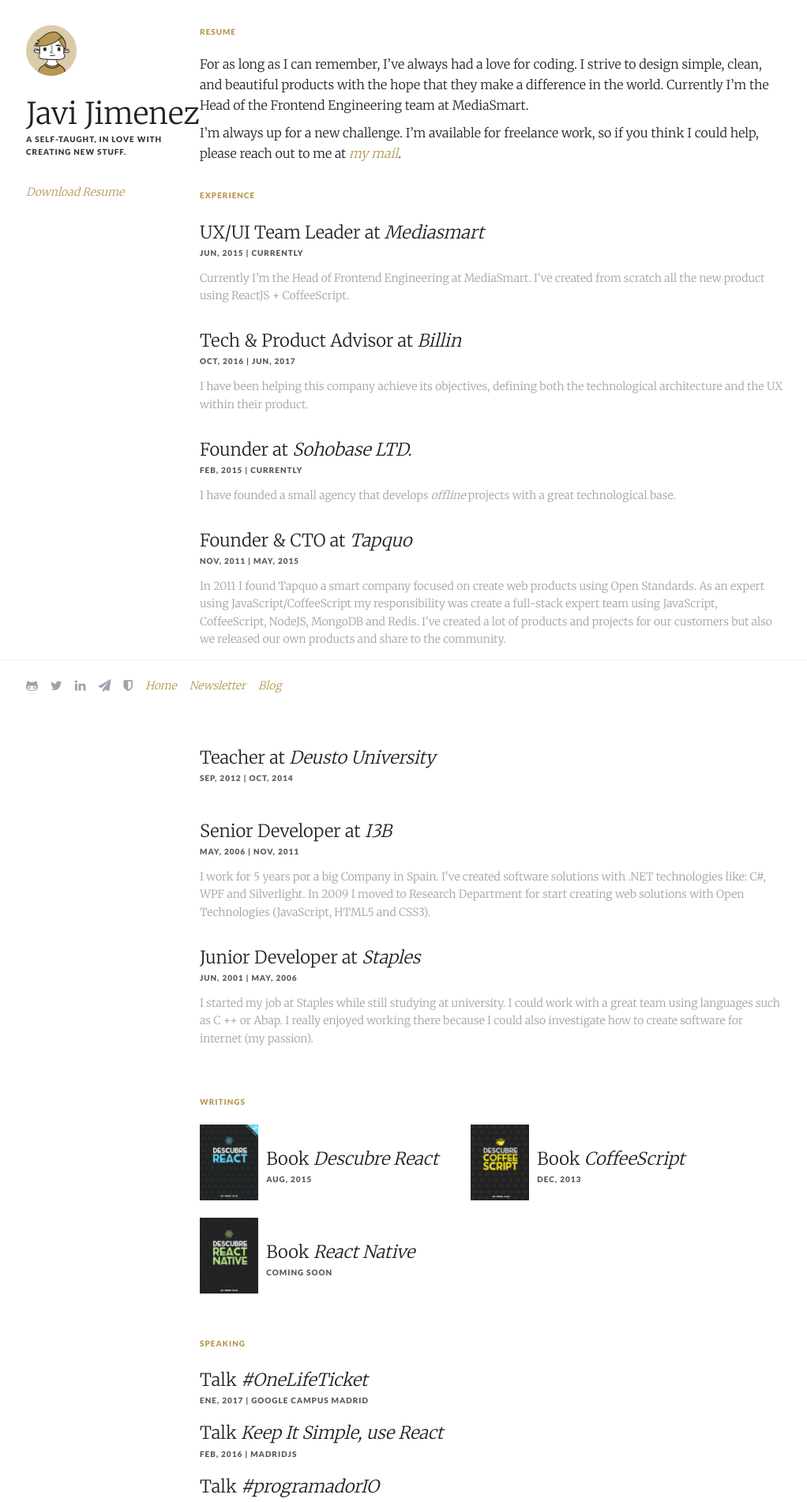
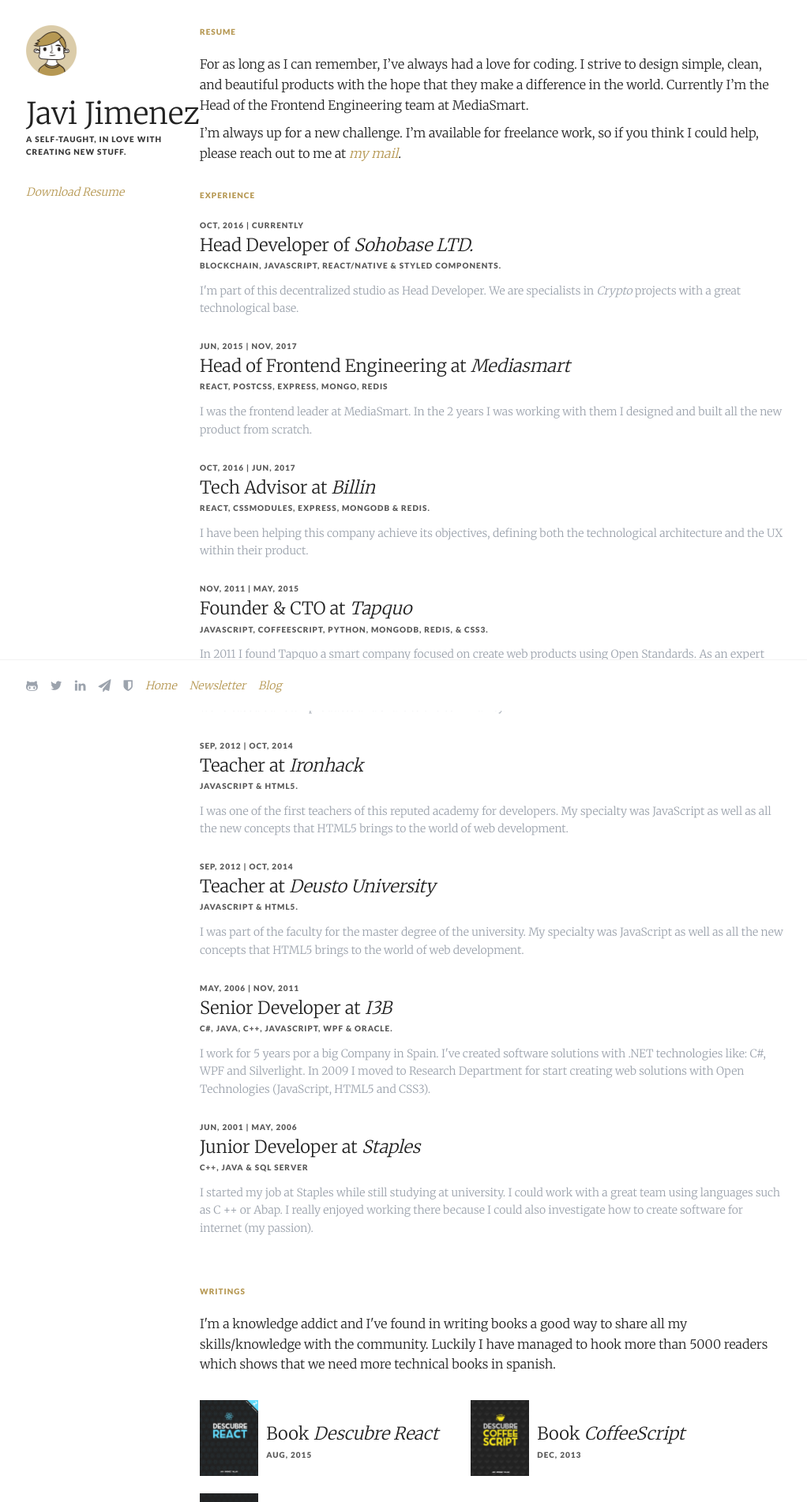
Before and after one commit to soyjavi/site, a Jekyll site: the page built from resume/index.md, in a window 1280 px wide. Shown: the top 1902 px of the page at 79% size, without its empty margins (127-1149 px from the left). Built offline with Jekyll 4.4.1, drawn with Linux system fonts in a browser that asks for light colours; some of the changed text lies outside the part shown.

Commit message:
Some changes about my resume

```diff
--- a/_includes/resume.html
+++ b/_includes/resume.html
@@ -1,80 +1,91 @@
 <h3 id='experience'>Experience</h3>
 <ul class='items'>
   <li>
-    <h2>UX/UI Team Leader at <a href='https://mediasmart.io' target='_blank'>Mediasmart</a></h2>
-    <strong class='text-secondary'>
-      Jun, 2015 | Currently
-    </strong>
+    <strong class='text-secondary'>Oct, 2016 | Currently</strong>
+    <h2>Head Developer of <a href='http://sohobase.co/' target='_blank'>Sohobase LTD.</a></h2>
+    <small class='text-secondary'>
+      Blockchain, JavaScript, React/Native & Styled Components.
+    </small>
     <span>
-      Currently I’m the Head of Frontend Engineering at MediaSmart. I've created from scratch all the new product using ReactJS + CoffeeScript.
+      I'm part of this decentralized studio as Head Developer. We are specialists in <i>Crypto</i> projects with a great technological base.
     </span>
   </li>
 
   <li>
-    <h2>Tech & Product Advisor at <a href='https://www.billin.net/' target='_blank'>Billin</a></h2>
-    <strong class='text-secondary'>
-      Oct, 2016 | Jun, 2017
-    </strong>
+    <strong class='text-secondary'>Jun, 2015 | Nov, 2017</strong>
+    <h2>Head of Frontend Engineering at <a href='https://mediasmart.io' target='_blank'>Mediasmart</a></h2>
+    <small class='text-secondary'>
+      React, PostCSS, Express, Mongo, Redis
+    </small>
+    <span>
+      I was the frontend leader at MediaSmart. In the 2 years I was working with them I designed and built all the new product from scratch.
+    </span>
+  </li>
+
+  <li>
+    <strong class='text-secondary'>Oct, 2016 | Jun, 2017</strong>
+    <h2>Tech Advisor at <a href='https://www.billin.net/' target='_blank'>Billin</a></h2>
+    <small class='text-secondary'>
+      React, CSSModules, Express, MongoDB & Redis.
+    </small>
     <span>
       I have been helping this company achieve its objectives, defining both the technological architecture and the UX within their product.
     </span>
   </li>
 
   <li>
-    <h2>Founder at <a href='http://zetapath.com/' target='_blank'>Sohobase LTD.</a></h2>
-    <strong class='text-secondary'>
-      Feb, 2015 | Currently
-    </strong>
-    <span>
-      I have founded a small agency that develops <i>offline</i> projects with a great technological base.
-    </span>
-  </li>
-
-  <li>
+    <strong class='text-secondary'>Nov, 2011 | May, 2015</strong>
     <h2>Founder & CTO at <a href='https://github.com/tapquo' target='_blank'>Tapquo</a></h2>
-    <strong class='text-secondary'>
-      Nov, 2011 | May, 2015
-    </strong>
+    <small class='text-secondary'>
+      JavaScript, CoffeeScript, Python, MongoDB, Redis, & CSS3.
+    </small>
     <span>
       In 2011 I found Tapquo a smart company focused on create web products using Open Standards. As an expert using JavaScript/CoffeeScript my responsibility was create a full-stack expert team using JavaScript, CoffeeScript, NodeJS, MongoDB and Redis. I've created a lot of products and projects for our customers but also we released our own products and share to the community.
     </span>
   </li>
 
   <li>
+    <strong class='text-secondary'>Sep, 2012 | Oct, 2014</strong>
     <h2>Teacher at <a href='https://www.ironhack.com/en' target='_blank'>Ironhack</a></h2>
-    <strong class='text-secondary'>
-      Sep, 2012 | Oct, 2014
-    </strong>
+    <small class='text-secondary'>
+      JavaScript & HTML5.
+    </small>
     <span>
+      I was one of the first teachers of this reputed academy for developers. My specialty was JavaScript as well as all the new concepts that HTML5 brings to the world of web development.
     </span>
-
   </li>
 
 
   <li>
+    <strong class='text-secondary'>Sep, 2012 | Oct, 2014</strong>
     <h2>Teacher at <a href='http://www.deusto.es/cs/Satellite/deusto/en/university-deusto' target='_blank'>Deusto University</a></h2>
-    <strong class='text-secondary'>
-      Sep, 2012 | Oct, 2014
-    </strong>
+    <small class='text-secondary'>
+      JavaScript & HTML5.
+    </small>
     <span>
+      I was part of the faculty for the master degree of the university. My specialty was JavaScript as well as all the new concepts that HTML5 brings to the world of web development.
     </span>
   </li>
 
   <li>
+    <strong class='text-secondary'>May, 2006 | Nov, 2011</strong>
     <h2>Senior Developer at <a href='http://www.ibermatica.com/en/ibermatica/who-we-are' target='_blank'>I3B</a></h2>
-    <strong class='text-secondary'>
-      May, 2006 | Nov, 2011
-    </strong>
+    <small class='text-secondary'>
+      C#, Java, C++, JavaScript, WPF & Oracle.
+    </small>
     <span>
       I work for 5 years por a big Company in Spain. I've created software solutions with .NET technologies like: C#, WPF and Silverlight. In 2009 I moved to Research Department for start creating web solutions with Open Technologies (JavaScript, HTML5 and CSS3).
     </span>
   </li>
 
   <li>
-    <h2>Junior Developer at <a href='http://www.staples.com/' target='_blank'>Staples</a></h2>
     <strong class='text-secondary'>
       Jun, 2001 | May, 2006
     </strong>
+    <h2>Junior Developer at <a href='http://www.staples.com/' target='_blank'>Staples</a></h2>
+    <small class='text-secondary'>
+      C++, Java & SQL Server
+    </small>
     <span>
       I started my job at Staples while still studying at university. I could work with a great team using languages such as C ++ or Abap. I really enjoyed working there because I could also investigate how to create software for internet (my passion).
     </span>
@@ -83,6 +94,10 @@
 
 
 <h3 id='writings'>Writings</h3>
+<p class='summary'>
+  I'm a knowledge addict and I've found in writing books a good way to share all my skills/knowledge with the community. Luckily I have managed to hook more than 5000 readers which shows that we need more technical books in spanish.
+</p>
+
 <ul class='items books'>
   <li class='book'>
     <a href='https://leanpub.com/descubre-react' target='_blank'>
@@ -121,6 +136,9 @@
 
 
 <h3 id='talks'>Speaking</h3>
+<p class='summary'>
+  In the last 5 years I have given more than 50 talks on everything related to web development and JavaScript.
+</p>
 <ul class='items'>
   <li>
     <h2>Talk <a href='https://www.youtube.com/watch?v=8Epe3y7hP4g' target='_blank'>#OneLifeTicket</a></h2>
--- a/_includes/title.html
+++ b/_includes/title.html
@@ -6,7 +6,7 @@
   <strong class='text-secondary'>A self-taught, in love with creating new stuff.</strong>
   {% if page.type == "landing" %}
     <p>
-      a software engineer who travels around the world, currently leading Frontend team at <a href='https://mediasmart.io' target='_blank'>MediaSmart</a>
+      a software engineer who travels around the world, currently head of development at <a href='https://sohobase.co' target='_blank'>Sohobase</a>
     </p>
 
   {% elsif page.type == "resume" %}
--- a/assets/stylesheets/page.scss
+++ b/assets/stylesheets/page.scss
@@ -163,6 +163,10 @@
   letter-spacing: 1px;
 }
 
+.summary {
+  margin-bottom: $offset-mobile;
+}
+
 @media all and (min-width: 769px) {
   body {
     h1 {
```
